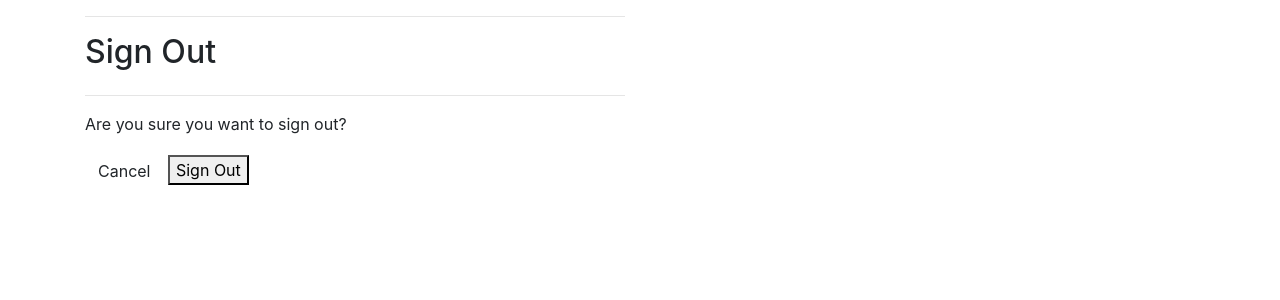
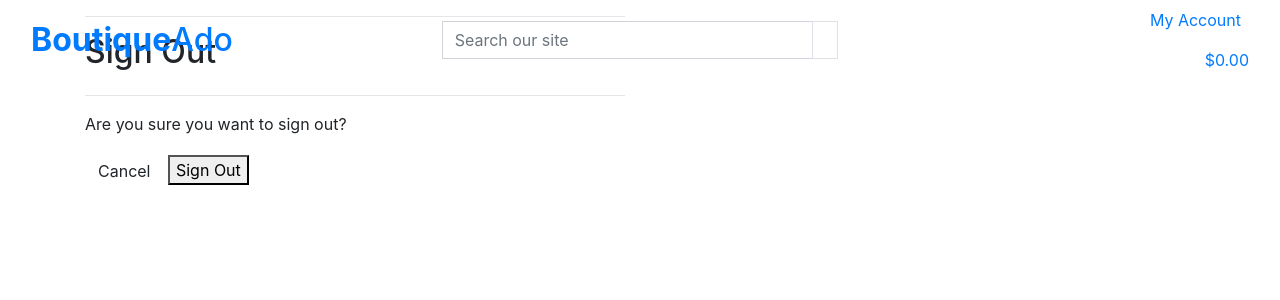
Before and after one commit to omurilolima/boutique-ado, a Django app: page /accounts/logout/ in a window 1280 px wide. Shown: the top 300 px of the page. Run offline with Django 3.2, Linux system fonts and the light colour scheme; the visitor is signed in with stand-in values (Sample User, id 1); some libraries are stand-ins or nearby versions.

Commit message:
Add main page header

```diff
--- a/templates/base.html
+++ b/templates/base.html
@@ -41,7 +41,70 @@
 </head>
 
 <body>
-    <header class="container-fluid fixed-top"></header>
+    <header class="container-fluid fixed-top">
+        <div class="row">
+            <div class="col-12 col-lg-4 my-auto py-1 py-lg-0 text-center text-lg-left">
+                <a href="{% url 'home ' %" class="nav-link main-logo-link">
+                    <h2 class="logo-font text-black my-0"><strong>Boutique</strong>Ado</h2>
+                </a>
+            </div>
+            <div class="col-12 col-lg-4 my-auto py-1 py-lg-0">
+                <form action="" method="GET">
+                    <div class="input-group w-100">
+                        <input class="form-control border-black rounded-0" type="text" name="q"
+                            placeholder="Search our site">
+                        <div class="input-group-append">
+                            <button class="form-control btn btn-black border border-black rounded-0" type="submit">
+                                <span class="icon">
+                                    <i class="fas fas-search"></i>
+                                </span>
+                            </button>
+                        </div>
+                    </div>
+                </form>
+            </div>
+            <div class="col-12 col-lg-4 my-auto py-1 py-lg-0">
+                <ul class="list-inline list-unstyled text-center text-lg-right my-0">
+                    <li class="list-inline-item dropdown">
+                        <a href="#" class="text-black nav-link" id="user-options" data-toggle="dropdown"
+                            aria-haspopup="true" aria-expanded="false">
+                            <div class="text-">
+                                <div><i class="fas fa-user fa-lg"></i></div>
+                                <p class="my-0">My Account</p>
+                            </div>
+                        </a>
+                        <div class="dropdown-menu border-0" aria-labelledby="user-options">
+                            {% if request.user.is_authenticated %}
+                            {% if request.user.is_superuser %}
+                            <a href="#" class="dropdown-item">Product Management</a>
+                            {% endif %}
+                            <a href="#" class="dropdown-item">My Profile</a>
+                            <a href="{% url 'account_logout' %}" class="dropdown-item">Logout</a>
+                            {% else %}
+                            <a href="{% url 'account_signup' %}" class="dropdown-item">Register</a>
+                            <a href="{% url 'account_login' %}" class="dropdown-item">Login</a>
+                            {% endif %}
+                        </div>
+                    </li>
+                    <li class="list-inline-i">
+                        <a href="#"
+                            class="{% if grand_total %}text-info font-weight-bold{% else %}text-black{% endif %} nav-link">
+                            <div class="text-cent">
+                                <div><i class="fas fa-shopping-bag fa-lg"></i></div>
+                                <p class="my-0">
+                                    {% if grand_total %}
+                                    ${{ grand_total|floatformat:2}}
+                                    {% else %}
+                                    $0.00
+                                    {% endif %}
+                                </p>
+                            </div>
+                        </a>
+                    </li>
+                </ul>
+            </div>
+        </div>
+    </header>
 
     {% if messages %}
     <div class="message-container"></div>
```
Also changed, not shown: boutique_ado/settings.py (+5 -5 lines).
